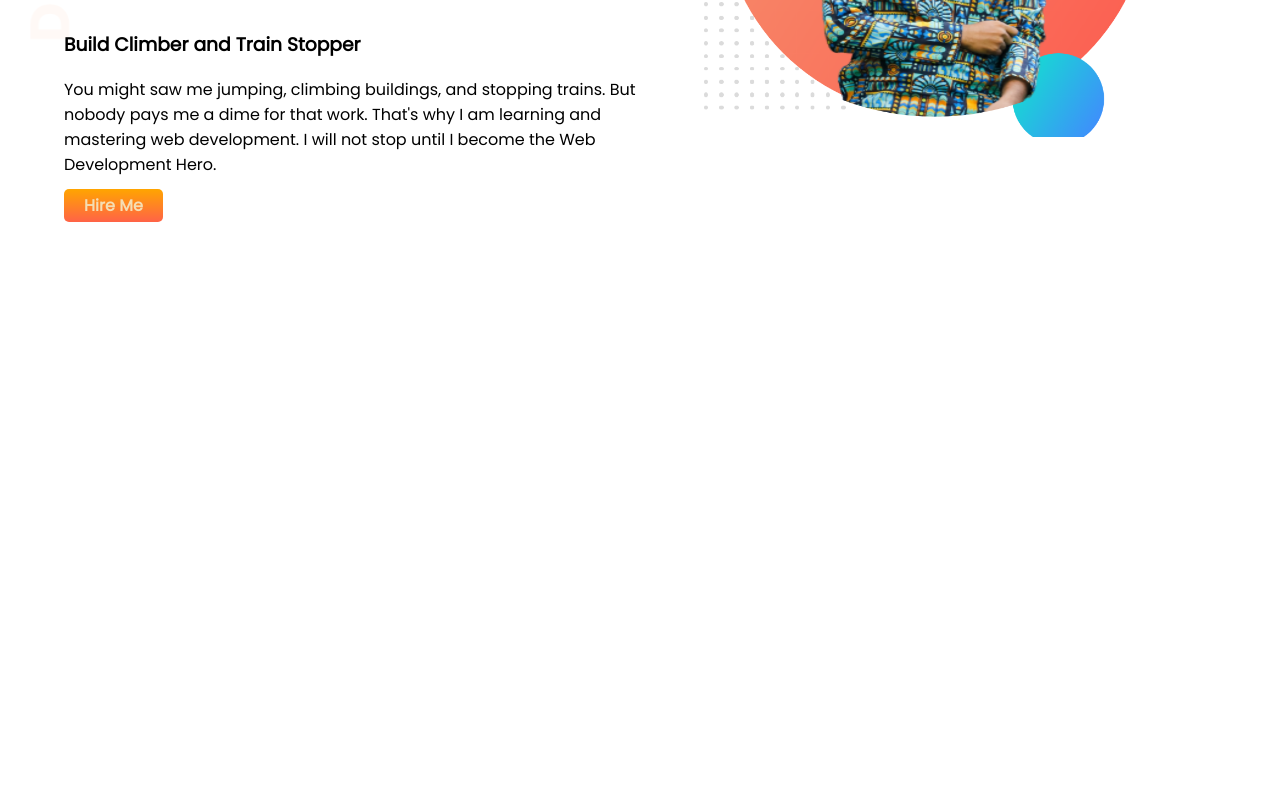
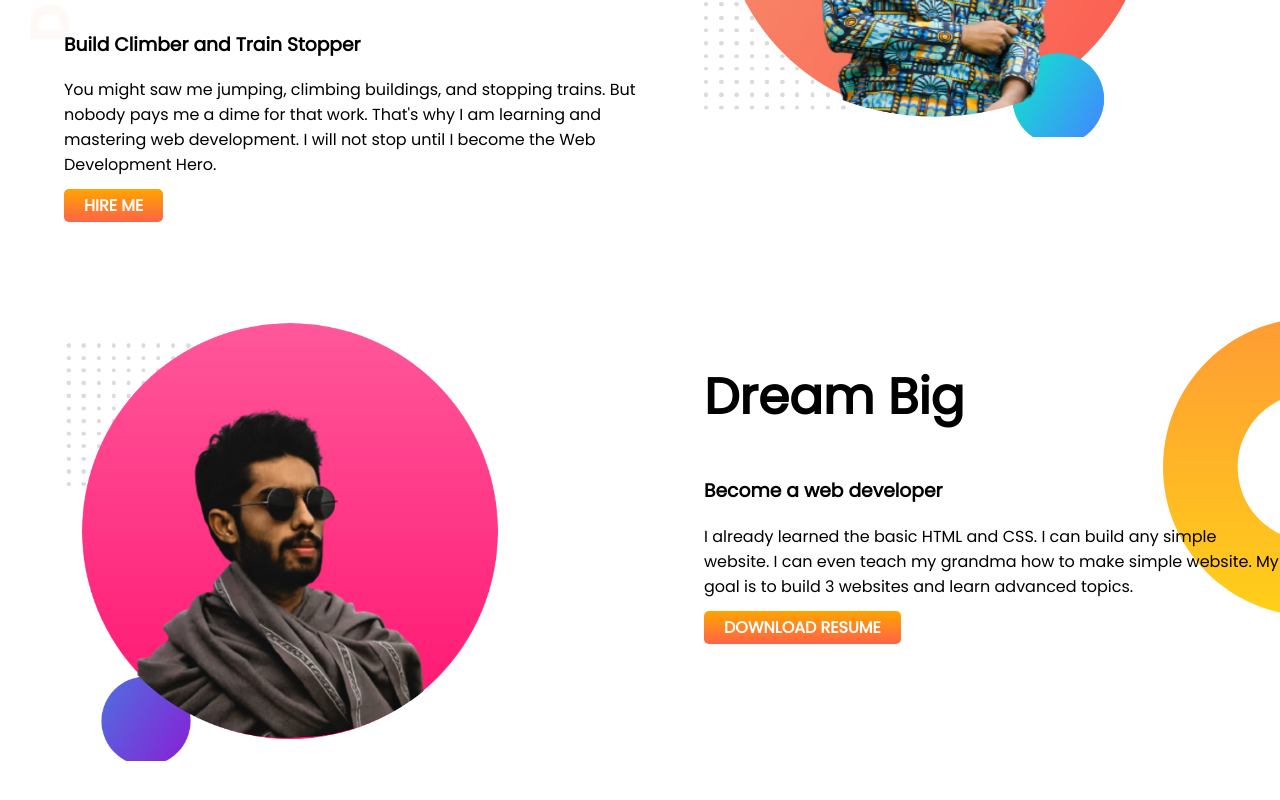
Before and after one commit to abdullah-furkan/developer-portfolio, a plain HTML site: page index.html in a window 1280 px wide. Shown: the part 320-1120 px from the top of the page. Before the commit the page ends 800 px from the top, so only its background shows below. Drawn offline with Linux system fonts and the light colour scheme.

Commit message:
dream add

```diff
--- a/index.html
+++ b/index.html
@@ -26,12 +26,24 @@
                 Hero.
 
             </p>
-            <a class="link-button" target="_blank" href="https://www.linkedin.com/feed/">Hire Me</a>
+            <a class="link-button" target="_blank" href="https://www.linkedin.com/feed/">HIRE ME</a>
         </div>
         <div class="half-width">
             <img src="images/my-bg1.png" alt="">
         </div>
     </section>
+    <section class="dream-big">
+        <div class="half-width">
+            <img src="images/my-bg22.png" alt="">
+        </div>
+        <div class="half-width">
+            <h1> Dream Big </h1>
+            <h3>Become a web developer</h3>
+            <p>I already learned the basic HTML and CSS. I can build any simple website. I can even teach my grandma how
+                to make simple website. My goal is to build 3 websites and learn advanced topics.</p>
+            <a class="link-button" target="_blank" href="">DOWNLOAD RESUME</a>
+        </div>
+    </section>
 </body>
 
 </html>
--- a/style.css
+++ b/style.css
@@ -13,6 +13,7 @@ h1 {
 
 section {
     display: flex;
+    margin-bottom: 100px;
 }
 
 .half-width {
@@ -28,7 +29,7 @@ section {
 .link-button {
     text-decoration: none;
     background-image: linear-gradient(orange, tomato);
-    color: wheat;
+    color: white;
     font-weight: 700;
     padding: 5px 20px;
     border-radius: 5px;
@@ -38,3 +39,9 @@ section {
     background-image: url(images/top-banner.png);
     background-repeat: no-repeat;
 }
+
+.dream-big {
+    background-image: url(images/dream-bg.png);
+    background-repeat: no-repeat;
+    background-position-x: right;
+}
```
Also changed, not shown: images/my-bg22.png (added).
